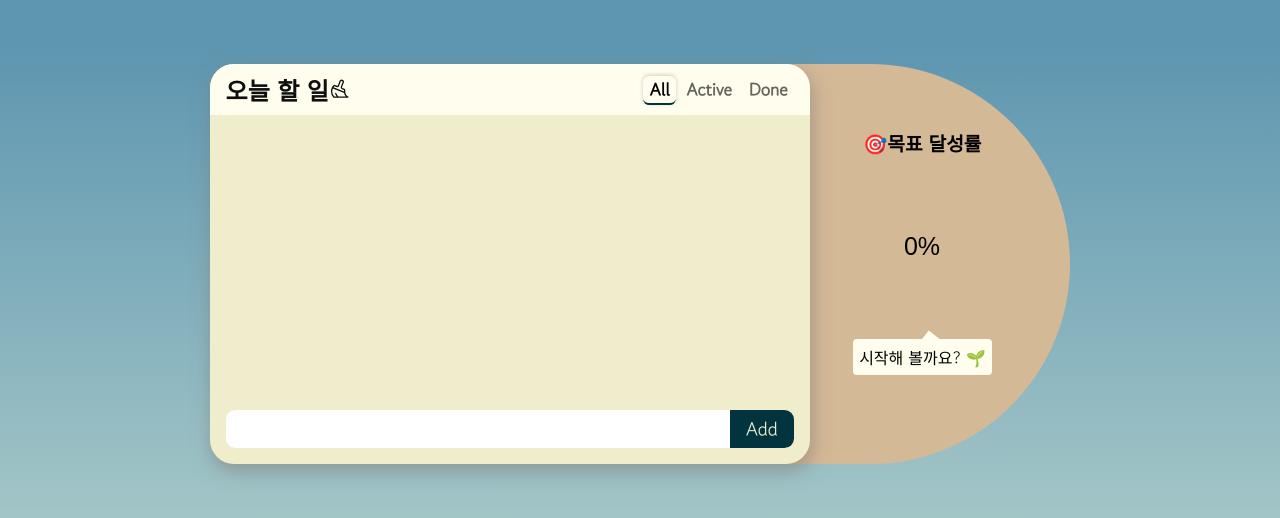
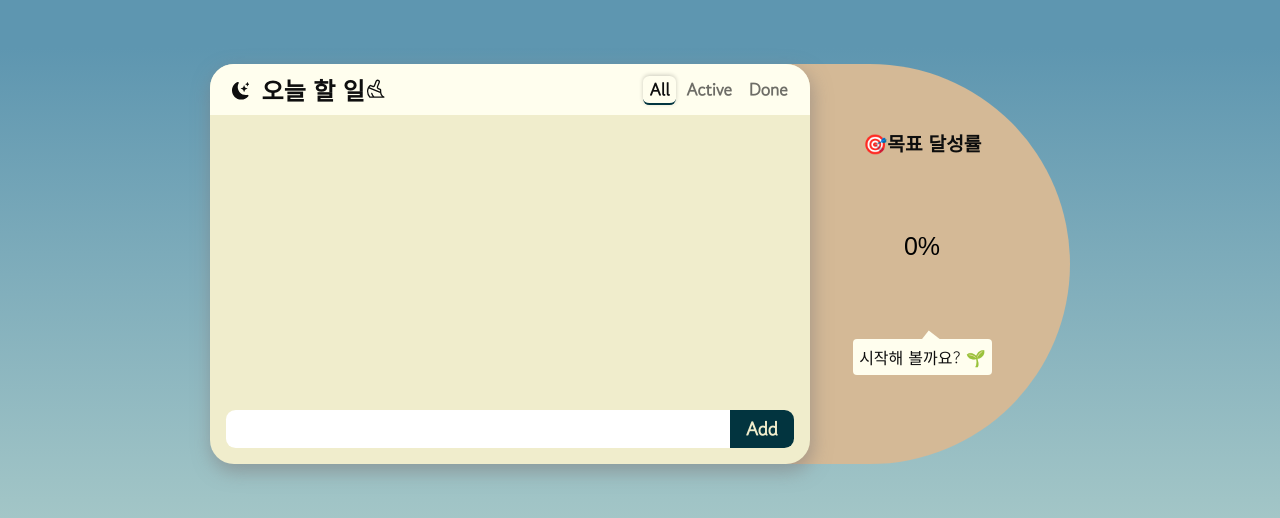
Before and after one commit to standjeong/ToDoMate, a React (Create React App) app: page / in a window 1280 px wide. Shown: the top 518 px of the page. Built offline with nearby package versions, Linux system fonts and the light colour scheme.

Commit message:
feat : add Dark Mode functionality

```diff
--- a/src/App.js
+++ b/src/App.js
@@ -1,15 +1,18 @@
 import { DailyTodoProvider } from './context/DailyTodoContext';
 import TodayPlanner from './components/today/TodayPlanner';
 import CompletionRateChart from './components/today/CompletionRateChart';
+import { DarkModeProvider } from './context/DarkModeContext';
 
 function App() {
   return (
+    <DarkModeProvider>
       <DailyTodoProvider>
         <section className='daily_section'>
           <TodayPlanner />
           <CompletionRateChart />
         </section>
       </DailyTodoProvider>
+    </DarkModeProvider>
   );
 }
 
--- a/src/components/today/AddTodo.module.css
+++ b/src/components/today/AddTodo.module.css
@@ -15,6 +15,7 @@
 }
 .button {
   font-size: 1.2rem;
+  font-weight: bold;
   background-color: var(--color-accent);
   color: var(--color-primary);
   padding: 0 1rem;
--- a/src/components/today/Header.jsx
+++ b/src/components/today/Header.jsx
@@ -2,15 +2,21 @@ import { useState } from 'react';
 import styles from './Header.module.css';
 import { useDailyTodoContext } from '../../context/DailyTodoContext';
 import { PiBroom } from 'react-icons/pi';
+import { BsMoonStarsFill, BsSun } from 'react-icons/bs';
 import Modal from '../common/Modal';
+import { useDarkModeContext } from '../../context/DarkModeContext';
 
 export default function Header({ filtered, filters, onFilterChange }) {
   const { handleDeleteAll } = useDailyTodoContext();
   const [isModalOpen, setIsModalOpen] = useState(false);
+  const { isDarkMode, toggleIsDarkMode } = useDarkModeContext();
 
   return (
     <header className={styles.header}>
       <div className={styles.titleBox}>
+        <button className={styles.mode} onClick={toggleIsDarkMode}>
+          {isDarkMode ? <BsSun /> : <BsMoonStarsFill />}
+        </button>
         <h1 className={styles.h1}>오늘 할 일</h1>
         <PiBroom
           className={styles.buttonAllDelete}
--- a/src/components/today/Header.module.css
+++ b/src/components/today/Header.module.css
@@ -9,6 +9,14 @@
 .titleBox {
   display: flex;
   align-items: baseline;
+}
+.mode {
+  cursor: pointer;
+  font-size: 1.1rem;
+  margin-right: 0.4rem;
+}
+html.dark .mode {
+  font-size: 1.2rem;
 }
 .h1 {
   font-size: 1.5rem;
--- a/src/components/today/TodoList.module.css
+++ b/src/components/today/TodoList.module.css
@@ -8,4 +8,5 @@
 .ul {
   flex: 1 1 auto;
   overflow-y: auto;
+  font-size: 1.3rem;
 }
--- /dev/null
+++ b/src/context/DarkModeContext.jsx
@@ -0,0 +1,25 @@
+import { createContext, useContext, useEffect, useState } from 'react';
+
+const DarkModeContext = createContext();
+
+export function DarkModeProvider({ children }) {
+  const [isDarkMode, setIsDarkMode] = useState(false);
+  const toggleIsDarkMode = () => setIsDarkMode(!isDarkMode);
+  useEffect(() => {
+    if (isDarkMode) {
+      document.documentElement.classList.add('dark');
+    } else {
+      document.documentElement.classList.remove('dark');
+    }
+  });
+
+  return (
+    <DarkModeContext.Provider value={{ isDarkMode, toggleIsDarkMode }}>
+      {children}
+    </DarkModeContext.Provider>
+  );
+}
+
+export function useDarkModeContext() {
+  return useContext(DarkModeContext);
+}
--- a/src/index.css
+++ b/src/index.css
@@ -11,6 +11,15 @@
 
   /* Border Radius */
   --inputField-radius: 0.6rem;
+}
+
+html.dark {
+  --color-bg: #716452;
+  --color-primary: #02343f;
+  --color-primary-variant: #0c4654;
+  --color-accent: #f0edcc;
+  --color-accent-variant: #fffeee;
+  --color-text: #fffefe;
 }
 
 body {
@@ -34,6 +43,7 @@ body {
 
 #root {
   font-family: 'Gowun Dodum', sans-serif;
+  color: var(--color-text);
   width: 100%;
   height: 100%;
   overflow: hidden;
@@ -68,6 +78,7 @@ ul {
 
 button {
   font-family: 'Gowun Dodum', sans-serif;
+  color: var(--color-text);
   background-color: transparent;
   border: none;
 }
```
Lines whose indentation alone changed are shown as unchanged.
